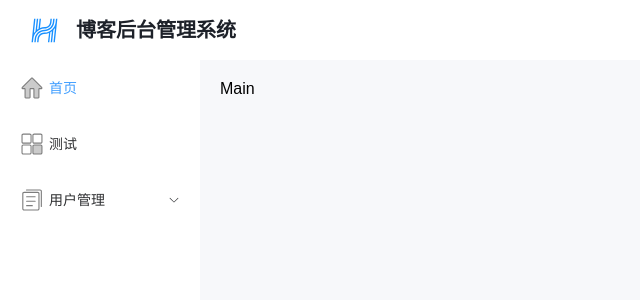
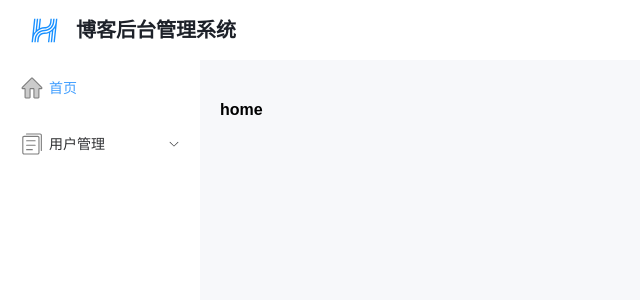
Before and after one commit to Simp1ezZz-Team/hello-blog-admin, a Vue app: page /index in a window 1280 px wide. Shown: the top 300 px of the page, without its empty margins (0-640 px from the left). Built offline with nearby package versions, Linux system fonts and the light colour scheme; a web font is replaced by a local one.

Commit message:
fix(布局): 🐛 菜单栏点击路由跳转问题修复

```diff
--- /dev/null
+++ b/src/layout/AppMain/index.vue
@@ -0,0 +1,15 @@
+<template>
+  <section class="app-main">
+    <router-view v-slot="{ Component, route }">
+      <transition name="fade-transform" mode="out-in">
+        <keep-alive>
+          <component :is="Component" :key="route.fullPath" />
+        </keep-alive>
+      </transition>
+    </router-view>
+  </section>
+</template>
+
+<script setup lang="ts"></script>
+
+<style scoped lang="scss"></style>
--- /dev/null
+++ b/src/layout/SideBar/Link.vue
@@ -0,0 +1,26 @@
+<template>
+  <component :is="type" v-bind="linkProps()">
+    <slot />
+  </component>
+</template>
+
+<script setup lang="ts">
+import { computed } from "vue";
+const props = defineProps({
+  to: {
+    type: [String, Object],
+    required: true
+  }
+});
+const type = computed(() => {
+  return "router-link";
+});
+
+const linkProps = () => {
+  return {
+    to: props.to
+  };
+};
+</script>
+
+<style scoped lang="scss"></style>
--- a/src/layout/SideBar/SidebarItem.vue
+++ b/src/layout/SideBar/SidebarItem.vue
@@ -1,7 +1,7 @@
 <template>
   <template v-if="item.meta || item.children">
     <template v-if="item.meta?.title && !item.meta?.hidden">
-      <el-sub-menu v-if="item.children" :index="item.path">
+      <el-sub-menu v-if="item.children" :index="resolvePath(item.path)">
         <template #title>
           <el-icon size="18">
             <svg-icon :name="item.meta.icon ? item.meta.icon : 'hello'" />
@@ -11,24 +11,21 @@
         <SidebarItem
           v-for="child in item.children"
           :item="child"
-          :base-path="resolvePath(child.path)"
+          :base-path="resolvePath(item.path)"
           :key="child.path"
         />
       </el-sub-menu>
-      <el-menu-item v-else :index="item.path">
-        <el-icon size="18">
-          <svg-icon :name="item.meta.icon ? item.meta.icon : 'hello'" />
-        </el-icon>
-        <span>{{ item.meta.title }}</span>
-      </el-menu-item>
+      <Link v-else :to="resolvePath(item.path)">
+        <el-menu-item :index="resolvePath(item.path)">
+          <el-icon size="18">
+            <svg-icon :name="item.meta.icon ? item.meta.icon : 'hello'" />
+          </el-icon>
+          <span>{{ item.meta.title }}</span>
+        </el-menu-item>
+      </Link>
     </template>
     <template v-else-if="item.children">
-      <SidebarItem
-        v-for="child in item.children"
-        :item="child"
-        :base-path="resolvePath(child.path)"
-        :key="child.path"
-      />
+      <SidebarItem v-for="child in item.children" :item="child" :base-path="resolvePath(item.path)" :key="child.path" />
     </template>
   </template>
 </template>
@@ -37,6 +34,7 @@
 import { type RouteRecordRaw } from "vue-router";
 import type { PropType } from "vue";
 import SvgIcon from "@/components/SvgIcon/index.vue";
+import Link from "@/layout/SideBar/Link.vue";
 
 const props = defineProps({
   item: {
--- a/src/layout/index.vue
+++ b/src/layout/index.vue
@@ -3,7 +3,9 @@
     <el-header class="header"><logo /></el-header>
     <el-container>
       <SideBar class="sidebar-container" />
-      <el-main class="main">Main</el-main>
+      <el-main class="main">
+        <AppMain />
+      </el-main>
     </el-container>
   </el-container>
 </template>
@@ -11,6 +13,7 @@
 <script setup lang="ts">
 import SideBar from "./SideBar/index.vue";
 import Logo from "@/layout/SideBar/Logo.vue";
+import AppMain from "@/layout/AppMain/index.vue";
 </script>
 
 <style scoped lang="scss">
--- a/src/router/index.ts
+++ b/src/router/index.ts
@@ -9,28 +9,27 @@ export const constantRoutes: RouteRecordRaw[] = [
     redirect: "/index",
     children: [
       {
-        path: "/index",
+        path: "index",
         component: () => import("@/views/home/index.vue"),
         name: "Index",
         meta: { title: "首页", icon: "index" }
       },
       {
-        path: "/test",
-        component: Layout,
-        name: "test",
-        meta: { title: "测试", icon: "menu" }
-      },
-      {
         path: "/user",
-        component: Layout,
         name: "user",
         meta: { title: "用户管理", icon: "fuzhi" },
         children: [
           {
-            path: "/add",
-            component: Layout,
-            name: "add",
-            meta: { title: "新增用户", icon: "shanchu", hidden: false }
+            path: "add1",
+            component: () => import("@/views/test/index.vue"),
+            name: "add1",
+            meta: { title: "测试1", icon: "shanchu", hidden: false }
+          },
+          {
+            path: "add2",
+            component: () => import("@/views/test/index.vue"),
+            name: "add2",
+            meta: { title: "测试2", icon: "shanchu", hidden: false }
           }
         ]
       }
@@ -46,17 +45,6 @@ export const constantRoutes: RouteRecordRaw[] = [
     name: "login"
   },
   {
-    path: "/redirect",
-    component: Layout,
-    meta: { hidden: true },
-    children: [
-      {
-        path: "/redirect/:path(.*)",
-        component: () => import("@/views/redirect/index.vue")
-      }
-    ]
-  },
-  {
     path: "/:pathMatch(.*)*",
     component: () => import("@/views/error/404.vue"),
     meta: { hidden: true }
--- a/src/views/redirect/index.vue
+++ /dev/null
@@ -1,7 +0,0 @@
-<script setup lang="ts"></script>
-
-<template>
-  <div>test</div>
-</template>
-
-<style lang="scss" scoped></style>
--- /dev/null
+++ b/src/views/test/index.vue
@@ -0,0 +1,7 @@
+<template>
+  <h1>测试啊啊啊啊啊啊啊啊啊啊啊啊</h1>
+</template>
+
+<script setup lang="ts"></script>
+
+<style scoped lang="scss"></style>
```
